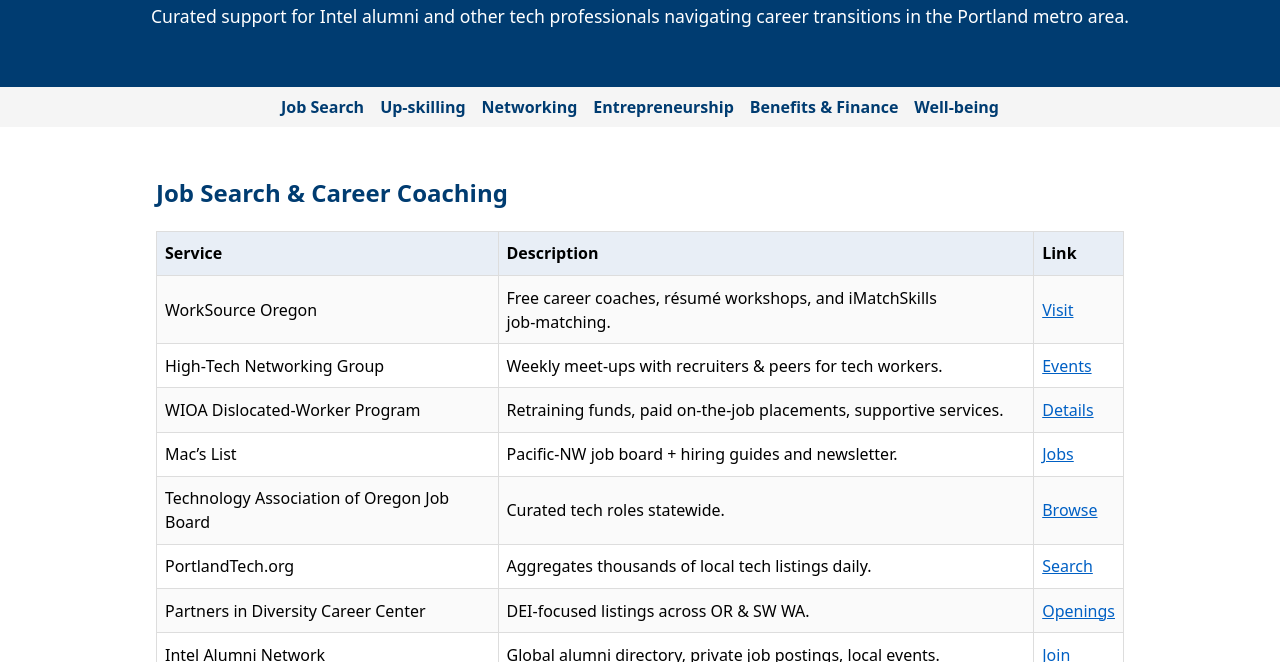
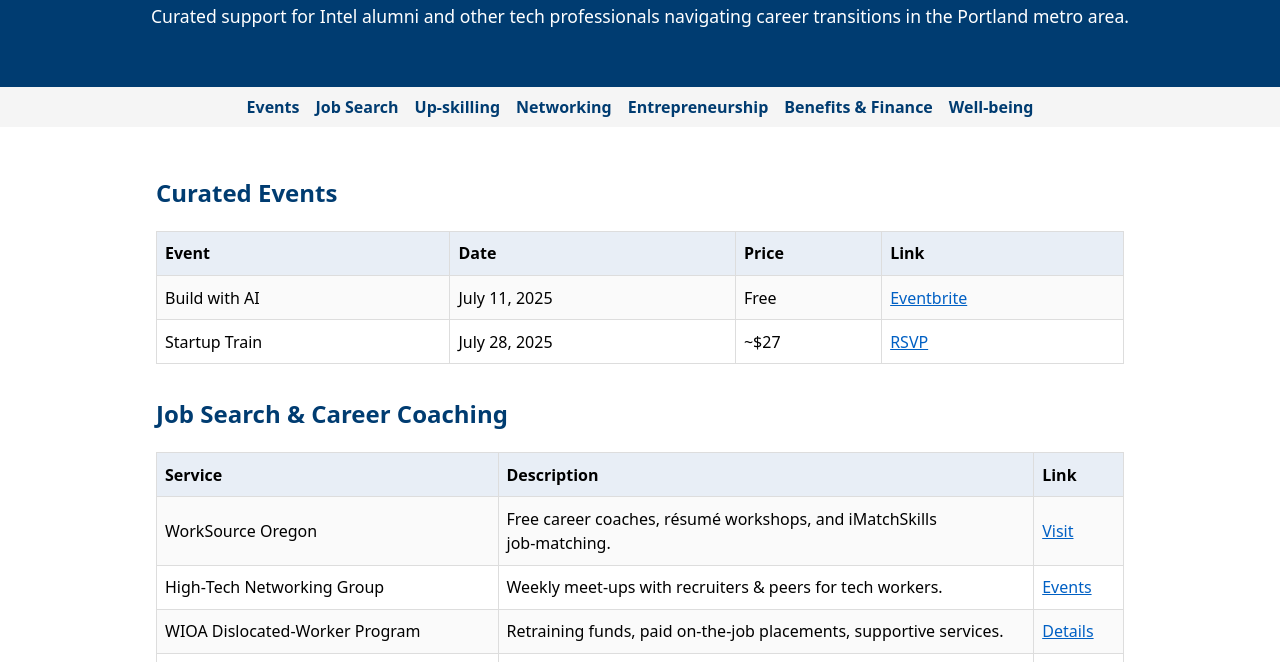
Before and after one commit to suresh-srinivas/portland-tech-resources, a plain HTML site: page index.html in a window 1280 px wide. Shown: the part 128-790 px from the top of the page. Drawn offline with Linux system fonts and the light colour scheme.

Commit message:
Add price column to curated events

```diff
--- a/index.html
+++ b/index.html
@@ -15,6 +15,7 @@
 
 <nav>
   <ul class="nav">
+    <li><a href="#events">Events</a></li>
     <li><a href="#jobs">Job Search</a></li>
     <li><a href="#upskill">Up‑skilling</a></li>
     <li><a href="#networking">Networking</a></li>
@@ -25,6 +26,14 @@
 </nav>
 
 <main>
+<section id="events">
+<h2>Curated Events</h2>
+<table class="resource-table">
+<tr><th>Event</th><th>Date</th><th>Price</th><th>Link</th></tr>
+<tr><td>Build with AI</td><td>July 11, 2025</td><td>Free</td><td><a href="https://www.eventbrite.com/e/lets-build-with-ai-tickets-1458815880569?aff=erelexpmlt" target="_blank">Eventbrite</a></td></tr>
+<tr><td>Startup Train</td><td>July 28, 2025</td><td>~$27</td><td><a href="https://lu.ma/wriqrbgh" target="_blank">RSVP</a></td></tr>
+</table>
+</section>
 <section id="jobs">
 <h2>Job Search & Career Coaching</h2>
 <table class="resource-table">
```
